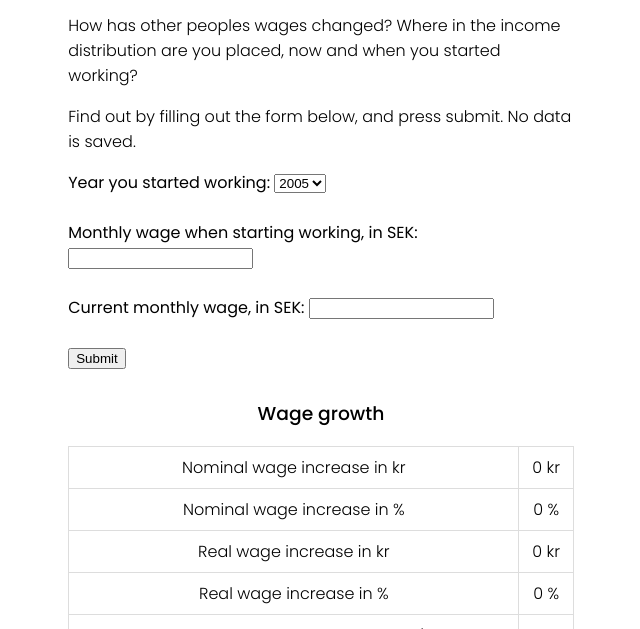
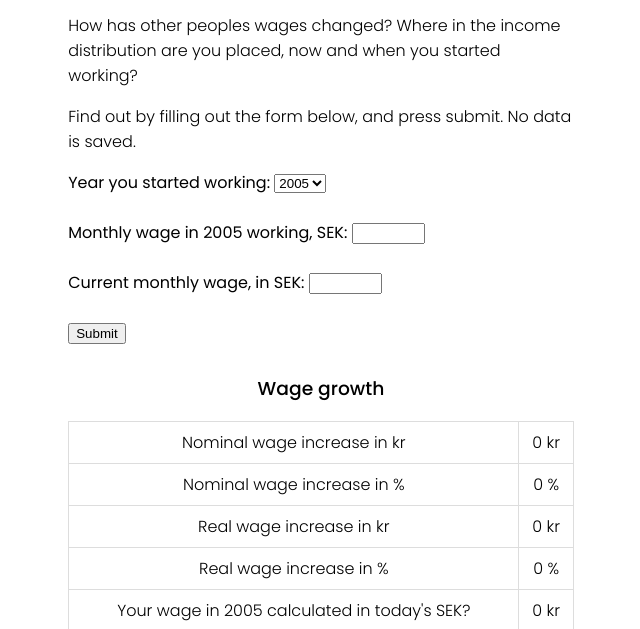
Before and after one commit to pajasthecat/real-income-presentor, a website with bundled scripts: page public/index.html in a window 1280 px wide. Shown: the part 169-798 px from the top of the page, without its empty margins (319-959 px from the left). Built offline with nearby package versions, Linux system fonts and the light colour scheme.

Commit message:
feat: small chanes

```diff
--- a/public/index.html
+++ b/public/index.html
@@ -112,10 +112,13 @@
           <option value="2022">2020</option>
         </select>
         <br /><br />
-        <label for="startSalary" id="startSalaryLabel"
-          >Monthly wage when starting working, in SEK:</label
-        >
-        <input type="text" id="startSalary" name="startSalary" /><br /><br />
+        <label for="startSalary" id="startSalaryLabel"></label>
+        <input
+          type="text"
+          id="startSalary"
+          name="startSalary"
+          size="6"
+        /><br /><br />
         <label for="currentSalary" id="currentSalaryLabel"
           >Current monthly wage, in SEK:</label
         >
@@ -123,6 +126,7 @@
           type="text"
           id="currentSalary"
           name="currentSalary"
+          size="6"
         /><br /><br />
         <input type="submit" value="Submit" />
       </form>
--- a/public/index.js
+++ b/public/index.js
@@ -13,6 +13,10 @@ const setTableHeaders = (startYear) => {
   document.getElementById(
     "todayWageInThenCurrencyLabel"
   ).innerHTML = `Your wage in ${startYear} calculated in today's SEK?`;
+
+  document.getElementById(
+    "startSalaryLabel"
+  ).innerHTML = `Monthly wage in ${startYear} working, SEK:`;
 };
 
 const setStartValues = () => {
```
